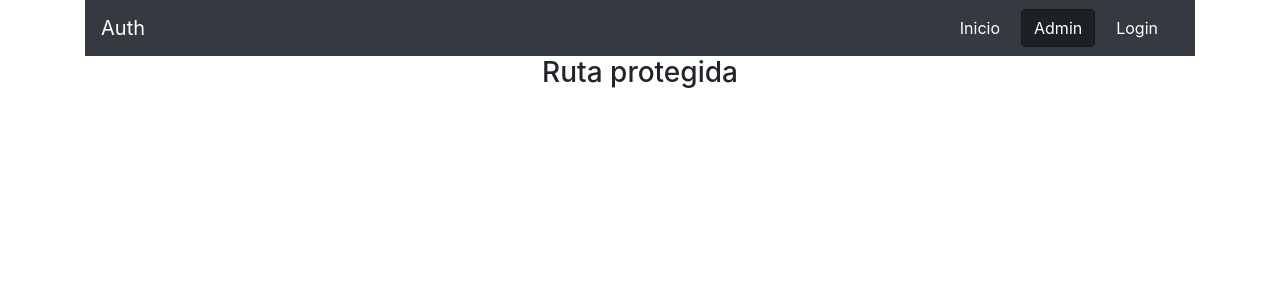
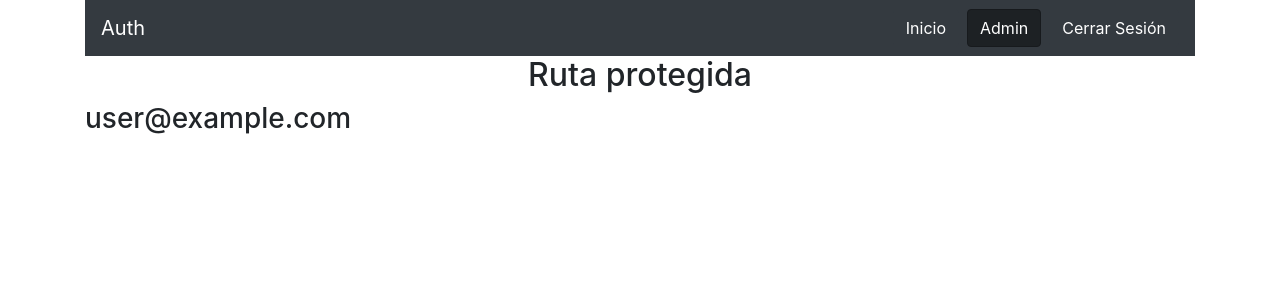
Before and after one commit to carlosiib/auth-firebase, a React (Create React App) app: page /admin in a window 1280 px wide. Shown: the top 300 px of the page. Built offline with nearby package versions, Linux system fonts and the light colour scheme; no server answers; sample sign-in values are in the browser's storage.

Commit message:
Cerrar sesion handler

```diff
--- a/src/App.jsx
+++ b/src/App.jsx
@@ -34,7 +34,7 @@ function App() {
   return firebaseUser !== false ? (
     <Router>
       <div className="container">
-        <Navbar />
+        <Navbar firebaseUser={firebaseUser} />
         <Switch>
           <Route path="/" exact>
             Inicio...
--- a/src/components/Admin.jsx
+++ b/src/components/Admin.jsx
@@ -16,10 +16,13 @@ const Admin = (props) => {
       //redireccionando usuario no registrado a login
       props.history.push("/login")
     }
-  }, [])
+  }, [props.history])
   return (
     <div>
-      <h3 className="text-center">Ruta protegida</h3>
+      <h2 className="text-center">Ruta protegida</h2>
+      {user && (
+        <h3>{user.email}</h3>
+      )}
     </div>
   )
 }
--- a/src/components/Navbar.jsx
+++ b/src/components/Navbar.jsx
@@ -2,9 +2,19 @@ import React from "react";
 import {
   Link,
   NavLink,
+  withRouter
 } from "react-router-dom";
 
-const Navbar = () => {
+import { auth } from "../firebase"
+
+const Navbar = (props) => {
+
+  const cerrarSesion = () => {
+    auth.signOut().then(() => {
+      props.history.push("/login")
+
+    })
+  }
   return (
     <div className="navbar navbar-dark bg-dark">
       <Link className="navbar-brand" to="/">
@@ -17,23 +27,37 @@ const Navbar = () => {
             exact
             className="btn btn-dark mr-2 "
           >
-            Inicio{" "}
+            Inicio
           </NavLink>
+          {
+            props.firebaseUser !== null ? (
               <NavLink
                 to="/admin"
                 className="btn btn-dark mr-2"
               >
-            Admin{" "}
+                Admin
               </NavLink>
+            ) : null
+          }
+
+          {
+            //firebaseUser !== null -> ya existe un usuario
+            props.firebaseUser !== null ? (
+              <button className="btn btn-dark"
+                onClick={() => cerrarSesion()}>Cerrar Sesión</button>
+            ) : (
                 <NavLink
                   to="/login"
                   className="btn btn-dark mr-2"
                 >
-            Login{" "}
+                  Login
                 </NavLink>
+              )
+          }
+
         </div>
       </div>
     </div>
   );
 };
-export default Navbar
+export default withRouter(Navbar)
```
Lines whose indentation alone changed are shown as unchanged.
